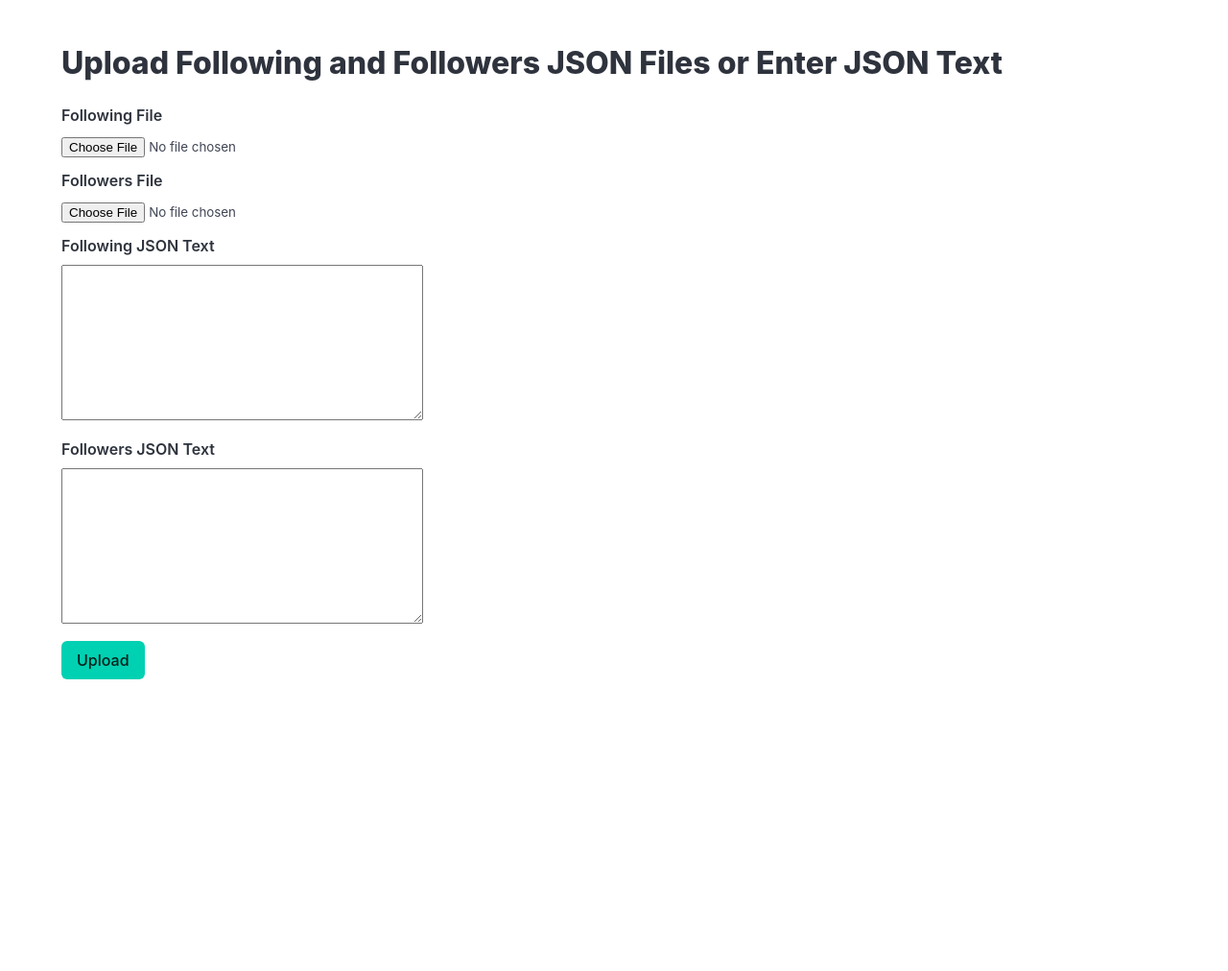
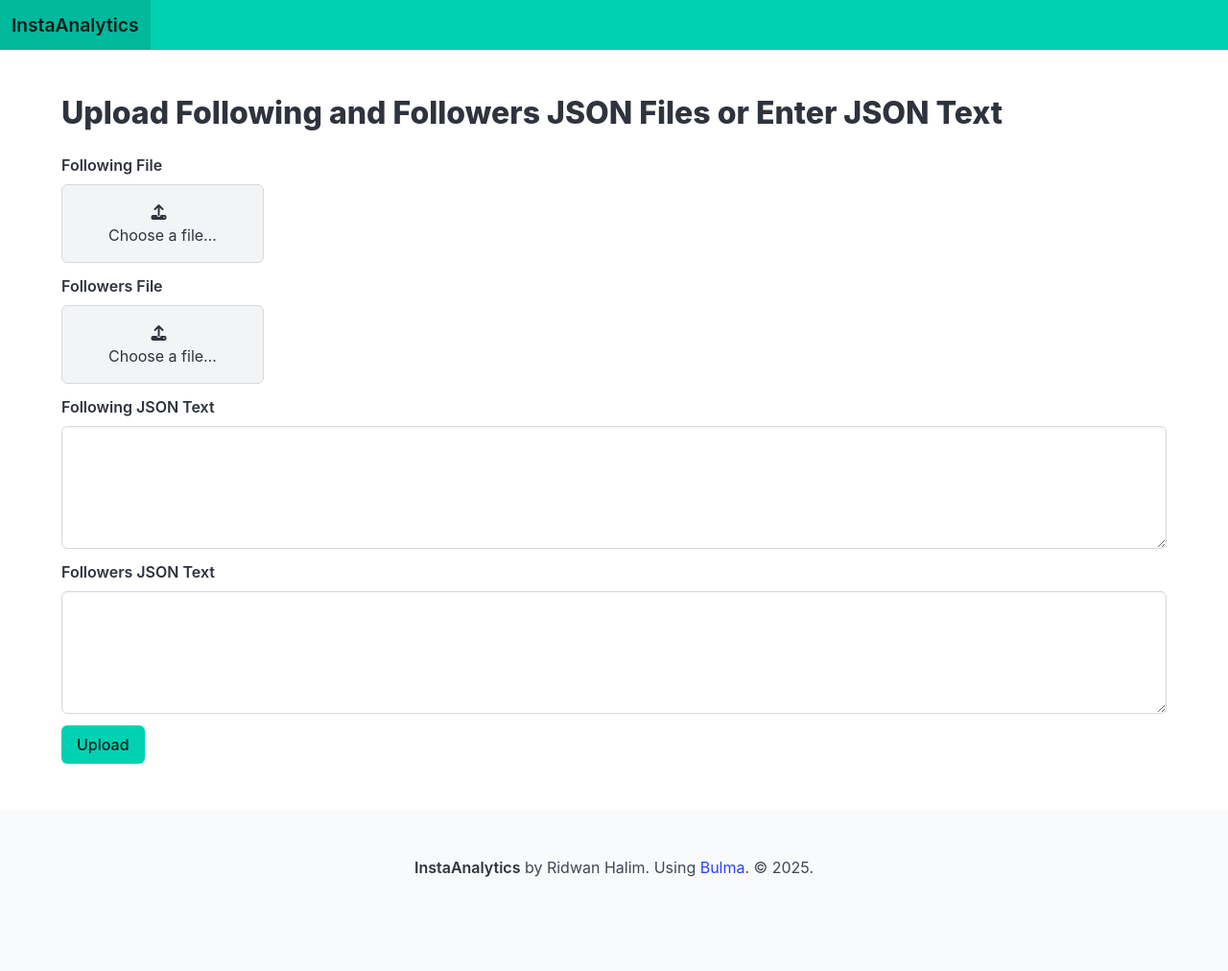
Before and after one commit to ridwaanhall/instagram-following-followers, a Django app: page / in a window 1280 px wide. Shown: the whole page at 96% size. Before the commit the page ends 708 px from the top, so only its background shows below. Run offline with Django 4.2, Linux system fonts and the light colour scheme.

Commit message:
docs: preview before prod (#3)

```diff
--- a/analytics/templates/analytics/upload.html
+++ b/analytics/templates/analytics/upload.html
@@ -4,45 +4,85 @@
 
 {% block content %}
     <h1 class="title">Upload Following and Followers JSON Files or Enter JSON Text</h1>
+
+    {% if form.errors %}
+        <div class="notification is-danger">
+            <ul>
+                {% for field, errors in form.errors.items %}
+                    <li><strong>{{ field|title }}:</strong> {{ errors|striptags }}</li>
+                {% endfor %}
+            </ul>
+        </div>
+    {% endif %}
+
     <form method="post" enctype="multipart/form-data" action="{% url 'upload_file' %}">
         {% csrf_token %}
+
         <div class="field">
             <label class="label">Following File</label>
-            <div class="control">
-                {{ form.following_file }}
+            <div class="file is-boxed">
+                <label class="file-label">
+                    <input class="file-input" type="file" name="following_file">
+                    <span class="file-cta">
+                        <span class="file-icon">
+                            <i class="fas fa-upload"></i>
+                        </span>
+                        <span class="file-label">
+                            Choose a file…
+                        </span>
+                    </span>
+                </label>
             </div>
+            {% if form.following_file.errors %}
+                <p class="help is-danger">{{ form.following_file.errors|striptags }}</p>
+            {% endif %}
         </div>
+
         <div class="field">
             <label class="label">Followers File</label>
-            <div class="control">
-                {{ form.followers_file }}
+            <div class="file is-boxed">
+                <label class="file-label">
+                    <input class="file-input" type="file" name="followers_file">
+                    <span class="file-cta">
+                        <span class="file-icon">
+                            <i class="fas fa-upload"></i>
+                        </span>
+                        <span class="file-label">
+                            Choose a file…
+                        </span>
+                    </span>
+                </label>
             </div>
+            {% if form.followers_file.errors %}
+                <p class="help is-danger">{{ form.followers_file.errors|striptags }}</p>
+            {% endif %}
         </div>
+
         <div class="field">
             <label class="label">Following JSON Text</label>
             <div class="control">
-                {{ form.following_text }}
+                <textarea class="textarea" name="following_text">{{ form.following_text.value|default:"" }}</textarea>
             </div>
+            {% if form.following_text.errors %}
+                <p class="help is-danger">{{ form.following_text.errors|striptags }}</p>
+            {% endif %}
         </div>
+
         <div class="field">
             <label class="label">Followers JSON Text</label>
             <div class="control">
-                {{ form.followers_text }}
+                <textarea class="textarea" name="followers_text">{{ form.followers_text.value|default:"" }}</textarea>
             </div>
+            {% if form.followers_text.errors %}
+                <p class="help is-danger">{{ form.followers_text.errors|striptags }}</p>
+            {% endif %}
         </div>
+
         <div class="field">
             <div class="control">
                 <button type="submit" class="button is-primary">Upload</button>
             </div>
         </div>
     </form>
-    {% if form.errors %}
-        <div class="notification is-danger">
-            <ul>
-                {% for field, errors in form.errors.items %}
-                    <li>{{ field }}: {{ errors|striptags }}</li>
-                {% endfor %}
-            </ul>
-        </div>
-    {% endif %}
+
 {% endblock %}
--- a/templates/base.html
+++ b/templates/base.html
@@ -5,13 +5,34 @@
         <meta name="viewport" content="width=device-width, initial-scale=1" />
         <title>{% block title %}InstaAnalytics{% endblock %}</title>
         <link rel="stylesheet" href="https://cdn.jsdelivr.net/npm/bulma@1.0.2/css/bulma.min.css" />
+        <link rel="stylesheet" href="https://cdnjs.cloudflare.com/ajax/libs/font-awesome/6.4.0/css/all.min.css">
         {% block extra_head %}{% endblock %}
     </head>
     <body>
+        <nav class="navbar is-primary" role="navigation" aria-label="main navigation">
+            <div class="navbar-brand">
+                <a class="navbar-item" href="/">
+                    <strong style="font-size: larger;">InstaAnalytics</strong>
+                </a>
+
+                <a role="button" class="navbar-burger" aria-label="menu" aria-expanded="false" data-target="navbarBasicExample">
+                    <span aria-hidden="true"></span>
+                </a>
+            </div>
+        </nav>
+
         <section class="section">
             <div class="container">
                 {% block content %}{% endblock %}
             </div>
         </section>
+
+        <footer class="footer">
+            <div class="content has-text-centered">
+                <p>
+                    <strong>InstaAnalytics</strong> by Ridwan Halim. Using <a href="https://bulma.io">Bulma</a>. &copy; {% now 'Y' %}.
+                </p>
+            </div>
+        </footer>
     </body>
 </html>
```
Also changed, not shown: analytics/templates/analytics/results.html (+18 -8 lines).
